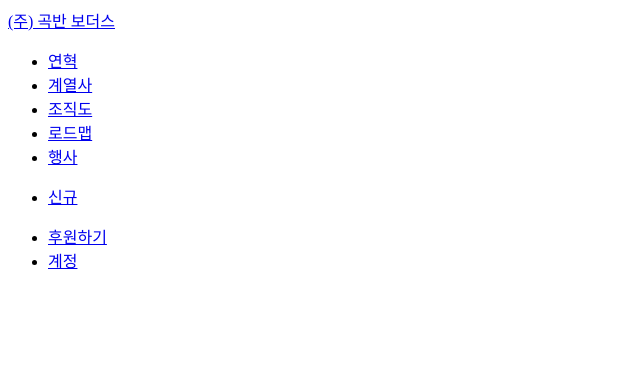
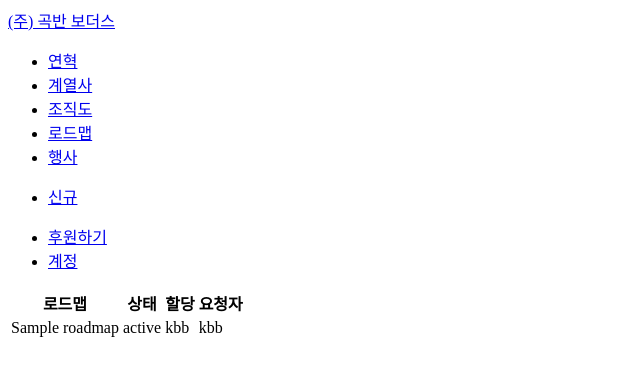
Before and after one commit to JeesubKim/kbb-roadmap, a Django app: page /roadmap/ in a window 1280 px wide. Shown: the top 376 px of the page, without its empty margins (0-640 px from the left). Run offline with Django 5.2, Linux system fonts and the light colour scheme; data comes from the database, SQL or seed files in the repository; tables that the repository leaves empty hold one stand-in row (values such as "Sample post").

Commit message:
add roadmap loader

```diff
--- a/roadmap/views.py
+++ b/roadmap/views.py
@@ -1,6 +1,9 @@
 from django.shortcuts import render, get_object_or_404
+from django.db.models import Q
 from django.http import HttpResponseRedirect
+from django.urls import reverse
 from user.models import User as user_model
+from .models import Roadmap as roadmap_model
 from django.contrib.auth import get_user_model
 from . import models
 from .forms import RoadmapNameForm
@@ -10,8 +13,15 @@
 def main(request):
     is_authenticated(request)
 
+    if request.method == "GET":
 
-    return render(request, 'roadmap/roadmap.html')
+        roadmaps = models.Roadmap.objects.all()
+
+        context = {
+            "roadmaps" : roadmaps
+        }
+
+        return render(request, 'roadmap/roadmap.html', context=context)
 
 
 
@@ -26,7 +36,7 @@
         return render(request, "roadmap/roadmap_create.html", context=context)
 
     elif request.method == "POST":
-        print("POST 옴")
+
         form = RoadmapNameForm(request.POST)
 
         if form.is_valid():
@@ -46,7 +56,8 @@
                 assignee = user,
             )
             new_roadmap.save()
-        return render(request, 'roadmap/roadmap.html')
+        return HttpResponseRedirect(reverse("roadmap:main"))
+
 
 
 
--- a/templates/roadmap/roadmap.html
+++ b/templates/roadmap/roadmap.html
@@ -11,5 +11,28 @@
 
 {% block content %}
 
+<table class="roadmaps">
+    <thead>
+        <tr>
+            <th class="roadmaps__th"> 로드맵 </th>
+            <th class="roadmaps__th"> 상태 </th>
+            <th class="roadmaps__th"> 할당 </th>
+            <th class="roadmaps__th"> 요청자 </th>
+        </tr>
+    </thead>
+    <tbody>
+
+        {% for roadmap in roadmaps %}
+            <tr class="roadmaps__roadmap">
+                <td class="roadmaps__roadmap__item">{{roadmap.roadmap_name}}</td>
+                <td class="roadmaps__roadmap__item">{{roadmap.status}}</td>
+                <td class="roadmaps__roadmap__item">{{roadmap.assignee}}</td>
+                <td class="roadmaps__roadmap__item">{{roadmap.requester}}</td>
+
+            </tr>
+
+        {% endfor %}
+    </tbody>
+</table>
 
 {% endblock %}
```
